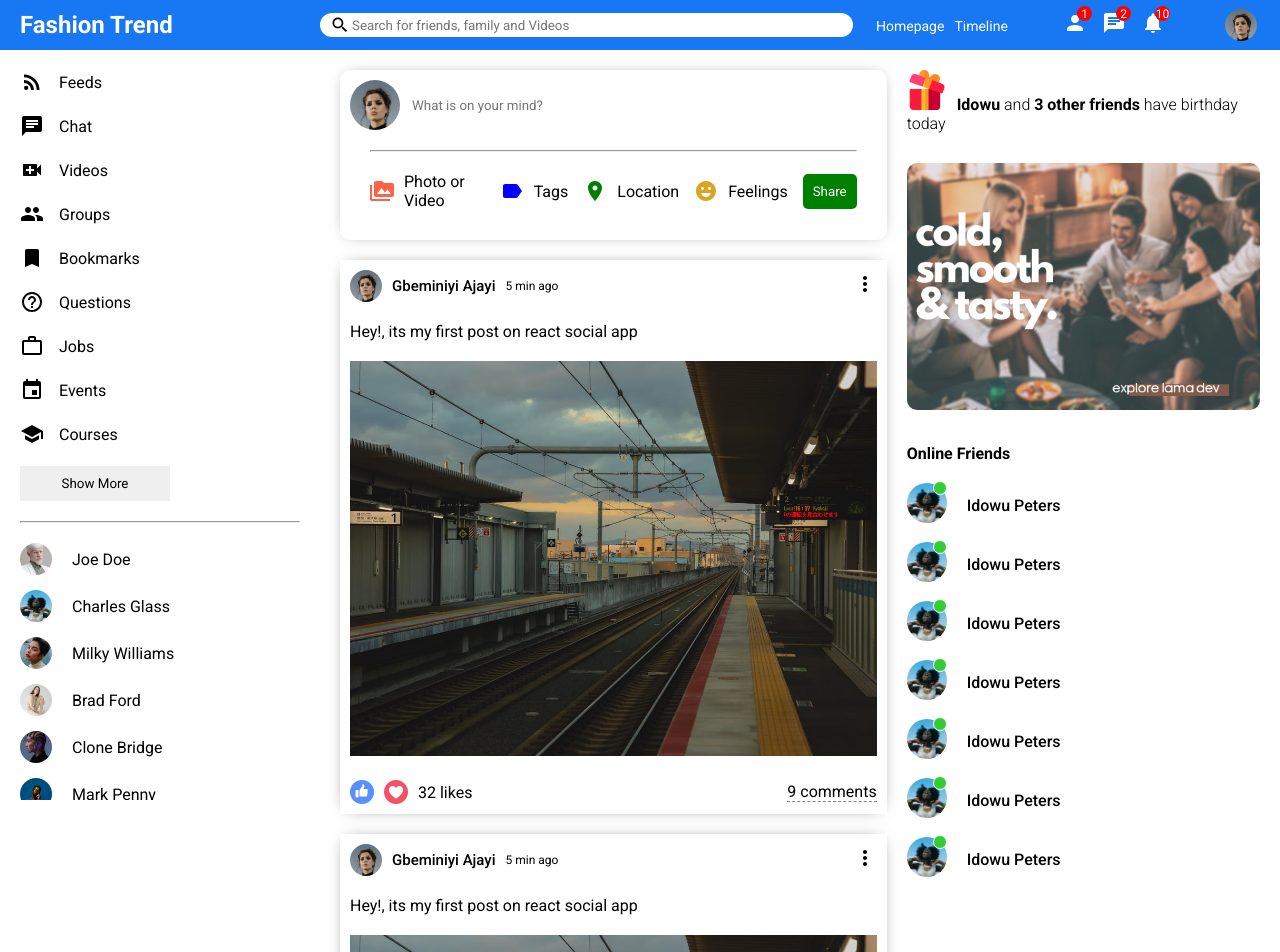
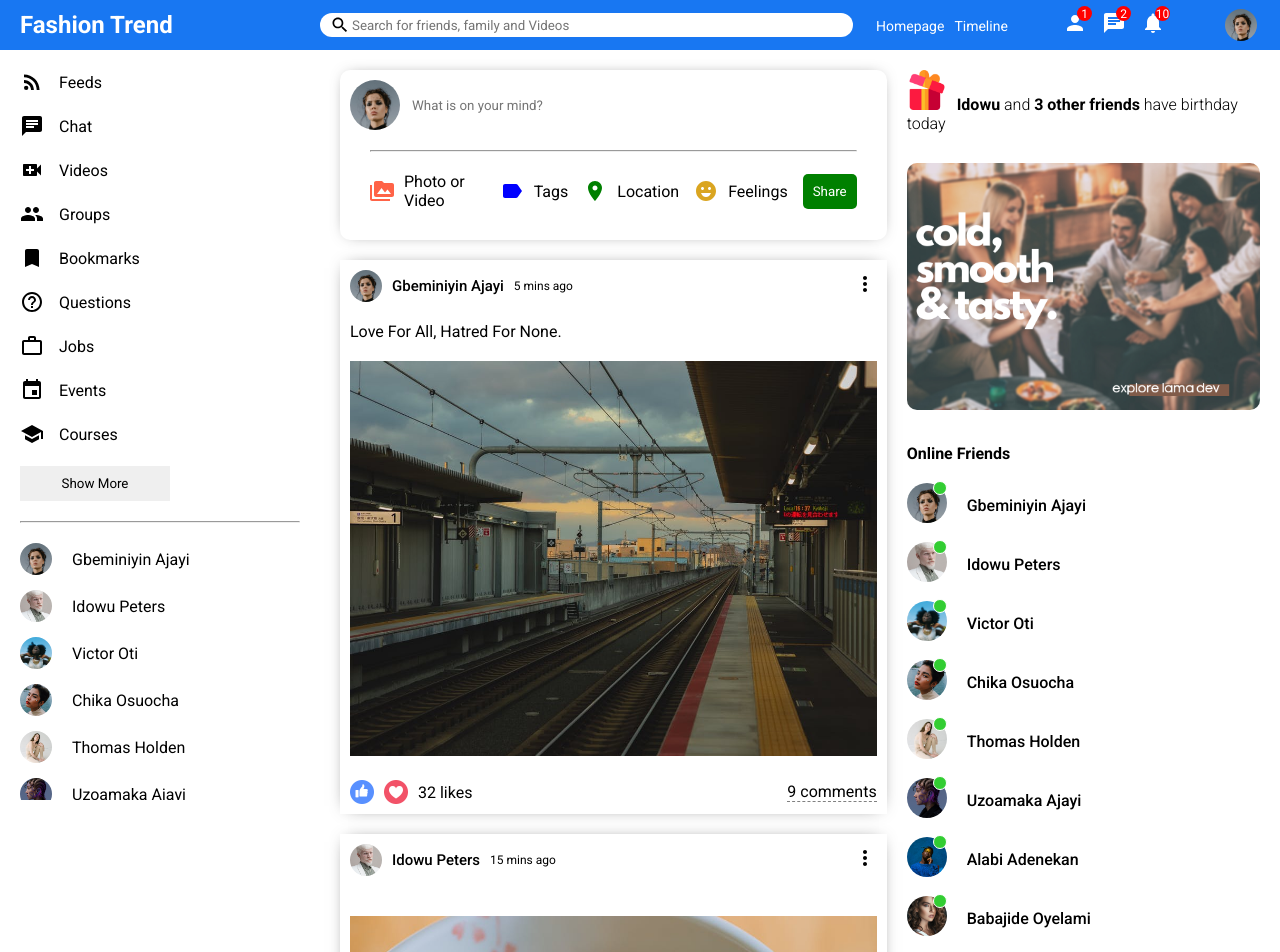
Before and after one commit to opefeni/React-SocialApp, a React (Create React App) app: page / in a window 1280 px wide. Shown: the top 952 px of the page. Built offline with nearby package versions, Linux system fonts and the light colour scheme.

Commit message:
Add dynamic content to the app

```diff
--- a/src/components/feed/feed.jsx
+++ b/src/components/feed/feed.jsx
@@ -1,18 +1,18 @@
 import Shared from '../shared/Shared'
 import Post from '../post/Post'
 import './feed.css'
+import { Posts } from '../../dummyData'
 
 export default function Feed() {
     return(
         <div className='feed'>
             <div className="feedWrapper">
                 <Shared />
-                <Post />
-                <Post />
-                <Post />
-                <Post />
-                <Post />
-                <Post />
+                { Posts.map(p=>(
+                    <Post key={p.id} post={p} />
+                ))}
+
+
             </div>
         </div>
     )
--- a/src/components/leftbar/leftbar.css
+++ b/src/components/leftbar/leftbar.css
@@ -2,6 +2,8 @@
     flex: 3;
     height: calc(100vh - 50px);
     overflow-y: scroll;
+    position: sticky;
+    top: 50px;
 }
 
 ::-webkit-scrollbar{
@@ -49,17 +51,3 @@
     margin: 0;
     padding: 0;
 }
-
-.leftbarFriend{
-    display: flex;
-    align-items: center;
-    margin-bottom: 15px;
-}
-
-.leftbarFriendImg {
-    width: 32px;
-    height: 32px;
-    border-radius: 50%;
-    object-fit: cover;
-    margin-right: 20px;
-}
--- a/src/components/leftbar/leftbar.jsx
+++ b/src/components/leftbar/leftbar.jsx
@@ -1,5 +1,7 @@
 
 import { Bookmark, Chat, Event, Group, HelpOutline, RssFeed, School, VideoCall, WorkOutline } from '@mui/icons-material';
+import { Users } from '../../dummyData';
+import { LeftbarFriend } from '../leftbarFriends/LeftbarFriend';
 import './leftbar.css'
 
 export default function LeftBar() {
@@ -47,34 +49,11 @@ export default function LeftBar() {
                     <button className='leftbarButton'> Show More</button>
                     <hr  className='leftbarHr'></hr>
                     <ul className="leftbarFriendList">
-                            <li className="leftbarFriend">
-                                <img src="/assets/person/2.jpeg" alt="" className="leftbarFriendImg" />
-                                <span className="leftbarFriendName"> Joe Doe</span>
-                            </li>
-                            <li className="leftbarFriend">
-                                <img src="/assets/person/3.jpeg" alt="" className="leftbarFriendImg" />
-                                <span className="leftbarFriendName"> Charles Glass</span>
-                            </li>
-                            <li className="leftbarFriend">
-                                <img src="/assets/person/4.jpeg" alt="" className="leftbarFriendImg" />
-                                <span className="leftbarFriendName"> Milky Williams</span>
-                            </li>
-                            <li className="leftbarFriend">
-                                <img src="/assets/person/5.jpeg" alt="" className="leftbarFriendImg" />
-                                <span className="leftbarFriendName"> Brad Ford</span>
-                            </li>
-                            <li className="leftbarFriend">
-                                <img src="/assets/person/6.jpeg" alt="" className="leftbarFriendImg" />
-                                <span className="leftbarFriendName"> Clone Bridge</span>
-                            </li>
-                            <li className="leftbarFriend">
-                                <img src="/assets/person/7.jpeg" alt="" className="leftbarFriendImg" />
-                                <span className="leftbarFriendName"> Mark Penny</span>
-                            </li>
-                            <li className="leftbarFriend">
-                                <img src="/assets/person/8.jpeg" alt="" className="leftbarFriendImg" />
-                                <span className="leftbarFriendName"> Glace Prue</span>
-                            </li>
+                           {
+                              Users.map(u=>(
+                                <LeftbarFriend key={u.id} friend={u}/>
+                              ))
+                           }
 
                     </ul>
                 </div>
--- /dev/null
+++ b/src/components/leftbarFriends/LeftbarFriend.jsx
@@ -0,0 +1,10 @@
+import './leftbarFriend.css'
+
+export const LeftbarFriend = ({friend}) => {
+  return (
+    <li className="leftbarFriend">
+        <img src={friend.profilePicture} alt="" className="leftbarFriendImg" />
+        <span className="leftbarFriendName"> {friend.username}</span>
+    </li>
+  )
+}
--- /dev/null
+++ b/src/components/leftbarFriends/leftbarFriend.css
@@ -0,0 +1,13 @@
+.leftbarFriend{
+    display: flex;
+    align-items: center;
+    margin-bottom: 15px;
+}
+
+.leftbarFriendImg {
+    width: 32px;
+    height: 32px;
+    border-radius: 50%;
+    object-fit: cover;
+    margin-right: 20px;
+}
--- /dev/null
+++ b/src/components/online/Online.jsx
@@ -0,0 +1,13 @@
+import "./online.css"
+
+export const Online = ({user}) => {
+  return (
+    <li className="rightbarFriend">
+        <div className="rightbarProfileContainer">
+            <img src={user.profilePicture} alt="" className="rightbarProfileImg" />
+            <span className="rightbarOnline"></span>
+        </div>
+        <span className="rightbarUsername"> {user.username}</span>
+    </li>
+  )
+}
--- /dev/null
+++ b/src/components/online/online.css
@@ -0,0 +1,28 @@
+.rightbarFriend{
+    display: flex;
+    align-items: center;
+    margin-bottom: 15px;
+}
+.rightbarProfileContainer{
+    margin-right: 20px;
+    position: relative;
+}
+.rightbarProfileImg{
+    width: 40px;
+    height: 40px;
+    object-fit: cover;
+    border-radius: 50%;
+}
+.rightbarOnline{
+    width: 12px;
+    height: 12px;
+    background-color: limegreen;
+    border-radius: 50%;
+    border: 1px solid white;
+    position: absolute;
+    top: -2px;
+    right: 0;
+}
+.rightbarUsername{
+    font-weight: 500;
+}
--- a/src/components/post/post.jsx
+++ b/src/components/post/post.jsx
@@ -1,32 +1,35 @@
 import { MoreVert } from '@mui/icons-material';
 import './post.css'
+import { Users } from '../../dummyData';
 
-export default function Post(){
+export default function Post({post}){
+    const user = Users.filter(u=> u.id===post.userId)
+    console.log(user)
     return(
         <div className='post'>
             <div className="postWrapper">
                 <div className="postTop">
                     <div className="postTopLeft">
-                        <img src="/assets/person/1.jpeg" alt="" className="postProfileImg" />
-                        <span className="postUsername">Gbeminiyi Ajayi</span>
-                        <span className="postDate">5 min ago</span>
+                        <img src={user[0].profilePicture} alt="" className="postProfileImg" />
+                        <span className="postUsername">{user[0].username}</span>
+                        <span className="postDate">{post.date}</span>
                     </div>
                     <div className="postTopRight">
                         <MoreVert/>
                     </div>
                 </div>
                 <div className="postCenter">
-                    <div className="postText">Hey!, its my first post on react social app</div>
-                    <img src="/assets/post/1.jpeg" alt="" className="postImg" />
+                    <div className="postText">{post.desc}</div>
+                    <img src={post.photo} alt="" className="postImg" />
                 </div>
                 <div className="postBottom">
                     <div className="postBottomLeft">
                         <img src="/assets/like.png" alt="" className="likeIcon" />
                         <img src="/assets/heart.png" alt="" className="likeIcon" />
-                        <span className="postLikeCounter">32 likes</span>
+                        <span className="postLikeCounter">{post.like} likes</span>
                     </div>
                     <div className="postBottomRight">
-                        <div className="postComment">9 comments</div>
+                        <div className="postComment">{post.comment} comments</div>
                     </div>
                 </div>
             </div>
--- a/src/components/rightbar/rightbar.css
+++ b/src/components/rightbar/rightbar.css
@@ -29,31 +29,3 @@
 .rightbarTitle{
     margin-bottom: 20px;
 }
-.rightbarFriend{
-    display: flex;
-    align-items: center;
-    margin-bottom: 15px;
-}
-.rightbarProfileContainer{
-    margin-right: 20px;
-    position: relative;
-}
-.rightbarProfileImg{
-    width: 40px;
-    height: 40px;
-    object-fit: cover;
-    border-radius: 50%;
-}
-.rightbarOnline{
-    width: 12px;
-    height: 12px;
-    background-color: limegreen;
-    border-radius: 50%;
-    border: 1px solid white;
-    position: absolute;
-    top: -2px;
-    right: 0;
-}
-.rightbarUsername{
-    font-weight: 500;
-}
--- a/src/components/rightbar/rightbar.jsx
+++ b/src/components/rightbar/rightbar.jsx
@@ -1,3 +1,5 @@
+import { Users } from '../../dummyData';
+import { Online } from '../online/Online';
 import './rightbar.css'
 
 export default function RightBar(){
@@ -13,55 +15,10 @@ export default function RightBar(){
                 <img src="/assets/ad.png" alt="" className="rightbarAd" />
                 <h4 className="rightbarTitle">Online Friends</h4>
                 <ul className="rightbarFriendList">
-                    <li className="rightbarFriend">
-                        <div className="rightbarProfileContainer">
-                            <img src="/assets/person/3.jpeg" alt="" className="rightbarProfileImg" />
-                            <span className="rightbarOnline"></span>
-                        </div>
-                        <span className="rightbarUsername"> Idowu Peters</span>
-                    </li>
-                    <li className="rightbarFriend">
-                        <div className="rightbarProfileContainer">
-                            <img src="/assets/person/3.jpeg" alt="" className="rightbarProfileImg" />
-                            <span className="rightbarOnline"></span>
-                        </div>
-                        <span className="rightbarUsername"> Idowu Peters</span>
-                    </li>
-                    <li className="rightbarFriend">
-                        <div className="rightbarProfileContainer">
-                            <img src="/assets/person/3.jpeg" alt="" className="rightbarProfileImg" />
-                            <span className="rightbarOnline"></span>
-                        </div>
-                        <span className="rightbarUsername"> Idowu Peters</span>
-                    </li>
-                    <li className="rightbarFriend">
-                        <div className="rightbarProfileContainer">
-                            <img src="/assets/person/3.jpeg" alt="" className="rightbarProfileImg" />
-                            <span className="rightbarOnline"></span>
-                        </div>
-                        <span className="rightbarUsername"> Idowu Peters</span>
-                    </li>
-                    <li className="rightbarFriend">
-                        <div className="rightbarProfileContainer">
-                            <img src="/assets/person/3.jpeg" alt="" className="rightbarProfileImg" />
-                            <span className="rightbarOnline"></span>
-                        </div>
-                        <span className="rightbarUsername"> Idowu Peters</span>
-                    </li>
-                    <li className="rightbarFriend">
-                        <div className="rightbarProfileContainer">
-                            <img src="/assets/person/3.jpeg" alt="" className="rightbarProfileImg" />
-                            <span className="rightbarOnline"></span>
-                        </div>
-                        <span className="rightbarUsername"> Idowu Peters</span>
-                    </li>
-                    <li className="rightbarFriend">
-                        <div className="rightbarProfileContainer">
-                            <img src="/assets/person/3.jpeg" alt="" className="rightbarProfileImg" />
-                            <span className="rightbarOnline"></span>
-                        </div>
-                        <span className="rightbarUsername"> Idowu Peters</span>
-                    </li>
+                    { Users.map(u=>(
+                        <Online key={u.id} user={u} />
+                    ))}
+
                 </ul>
             </div>
         </div>
--- a/src/components/topbar/topbar.css
+++ b/src/components/topbar/topbar.css
@@ -6,6 +6,7 @@
     background-color: #1877f2;
     display: flex;
     align-items: center;
+    z-index: 999;
 }
 
 .topbarLeft{
--- a/src/dummyData.js
+++ b/src/dummyData.js
@@ -2,22 +2,22 @@ export const Users = [
   {
     id:1,
     profilePicture: "assets/person/1.jpeg",
-    username: "Safak Kocaoglu",
+    username: "Gbeminiyin Ajayi",
   },
   {
     id:2,
     profilePicture: "assets/person/2.jpeg",
-    username: "Janell Shrum",
+    username: "Idowu Peters",
   },
   {
     id:3,
     profilePicture: "assets/person/3.jpeg",
-    username: "Alex Durden",
+    username: "Victor Oti",
   },
   {
     id:4,
     profilePicture: "assets/person/4.jpeg",
-    username: "Dora Hawks",
+    username: "Chika Osuocha",
   },
   {
     id:5,
@@ -27,27 +27,27 @@ export const Users = [
   {
     id:6,
     profilePicture: "assets/person/6.jpeg",
-    username: "Shirley Beauchamp",
+    username: "Uzoamaka Ajayi",
   },
   {
     id:7,
     profilePicture: "assets/person/7.jpeg",
-    username: "Travis Bennett",
+    username: "Alabi Adenekan",
   },
   {
     id:8,
     profilePicture: "assets/person/8.jpeg",
-    username: "Kristen Thomas",
+    username: "Babajide Oyelami",
   },
   {
     id:9,
     profilePicture: "assets/person/9.jpeg",
-    username: "Gary Duty",
+    username: "Bakare William",
   },
   {
     id:10,
     profilePicture: "assets/person/10.jpeg",
-    username: "Safak Kocaoglu",
+    username: "Tolu Awoniyi",
   },
 ];
 
```
